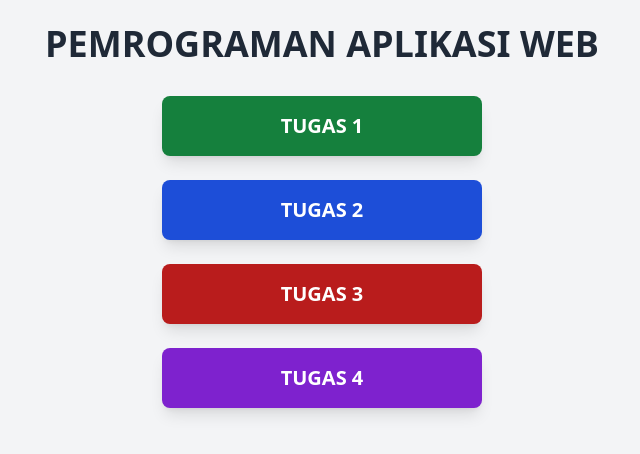
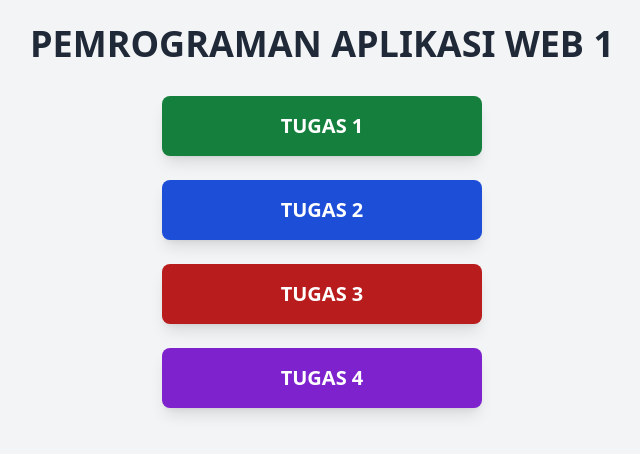
Before and after one commit to Divia2810/Pemograman-Aplikasi-Web-1, a plain HTML site: page index.html in a window 1280 px wide. Shown: the whole page, without its empty margins (318-958 px from the left). Drawn offline with nearby package versions, Linux system fonts and the light colour scheme.

Commit message:
Perubahan pada index.html

```diff
--- a/index.html
+++ b/index.html
@@ -1,31 +1,41 @@
 <!DOCTYPE html>
 <html lang="en">
   <head>
-    <meta charset="UTF-8">
-    <meta name="viewport" content="width=device-width, initial-scale=1.0">
+    <meta charset="UTF-8" />
+    <meta name="viewport" content="width=device-width, initial-scale=1.0" />
     <script src="https://cdn.tailwindcss.com"></script>
     <title>Pemrograman Aplikasi Web</title>
   </head>
   <body class="bg-gray-100 flex flex-col items-center min-h-screen p-6">
     <h1 class="text-4xl font-bold text-gray-800 text-center mb-8">
-        PEMROGRAMAN APLIKASI WEB
+      PEMROGRAMAN APLIKASI WEB 1
     </h1>
 
     <div class="flex flex-col space-y-6 w-80">
-        <a href="TUGAS 1/index.html" class="bg-green-700 text-white text-xl font-semibold py-4 px-8 rounded-lg shadow-lg text-center hover:bg-green-800 transition">
+      <a
+        href="TUGAS 1/index.html"
+        class="bg-green-700 text-white text-xl font-semibold py-4 px-8 rounded-lg shadow-lg text-center hover:bg-green-800 transition"
+      >
         TUGAS 1
       </a>
-        <a href="TUGAS 2/index.html" class="bg-blue-700 text-white text-xl font-semibold py-4 px-8 rounded-lg shadow-lg text-center hover:bg-blue-800 transition">
+      <a
+        href="TUGAS 2/index.html"
+        class="bg-blue-700 text-white text-xl font-semibold py-4 px-8 rounded-lg shadow-lg text-center hover:bg-blue-800 transition"
+      >
         TUGAS 2
       </a>
-        <a href="TUGAS 3/index.html" class="bg-red-700 text-white text-xl font-semibold py-4 px-8 rounded-lg shadow-lg text-center hover:bg-red-800 transition">
+      <a
+        href="TUGAS 3/index.html"
+        class="bg-red-700 text-white text-xl font-semibold py-4 px-8 rounded-lg shadow-lg text-center hover:bg-red-800 transition"
+      >
         TUGAS 3
       </a>
-        <a href="TUGAS 4/index.html" class="bg-purple-700 text-white text-xl font-semibold py-4 px-8 rounded-lg shadow-lg text-center hover:bg-purple-800 transition">
+      <a
+        href="TUGAS 4/index.html"
+        class="bg-purple-700 text-white text-xl font-semibold py-4 px-8 rounded-lg shadow-lg text-center hover:bg-purple-800 transition"
+      >
         TUGAS 4
       </a>
     </div>
   </body>
-
-
 </html>
```
Lines whose indentation alone changed are shown as unchanged.
